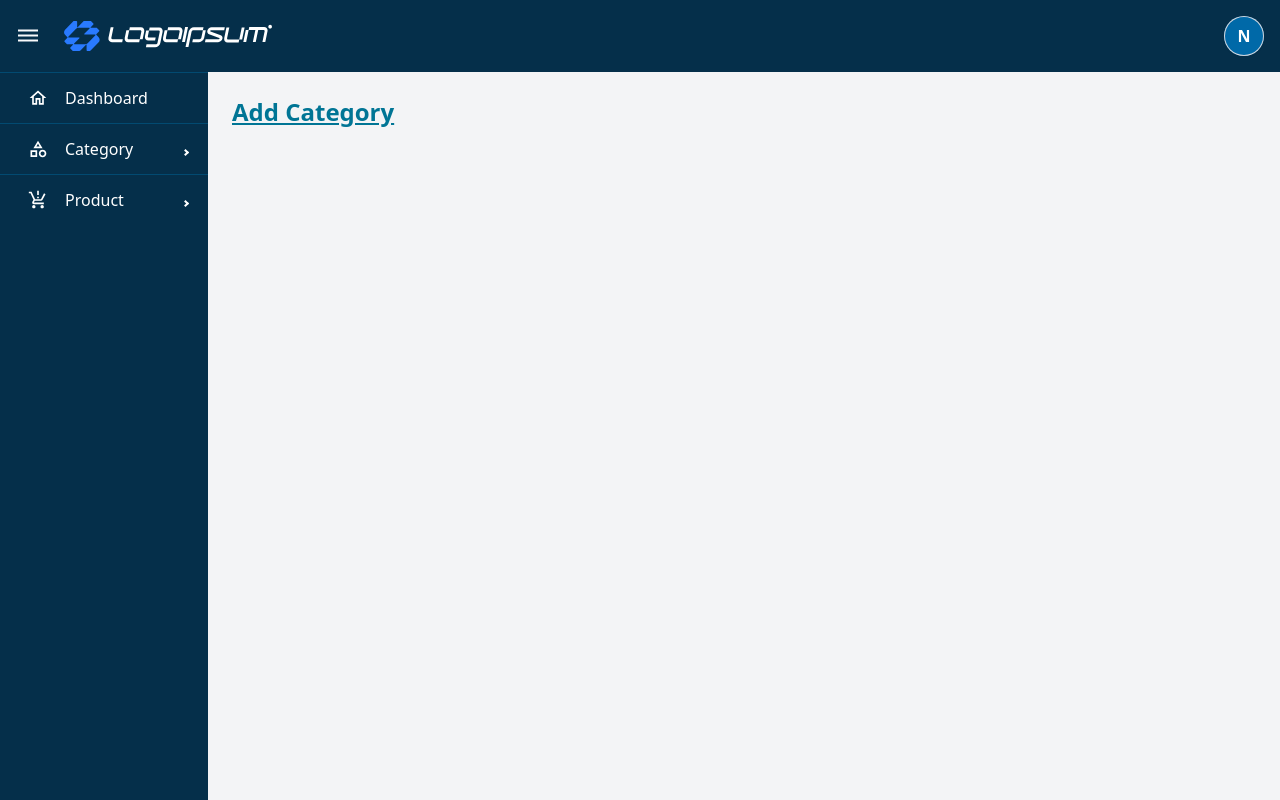
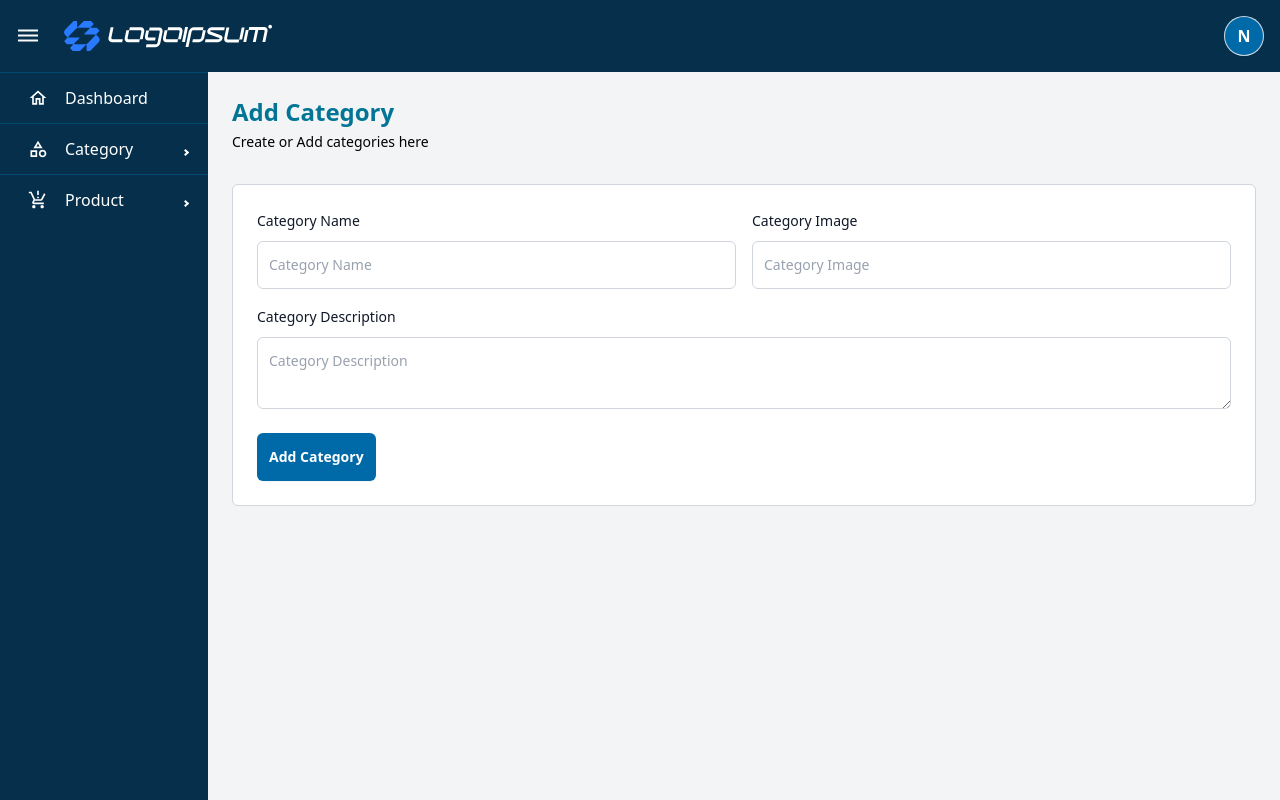
Before and after one commit to navingahlot23-droid/dashboard, a React (Vite) app: page /add-category in a window 1280 px wide. Built offline with nearby package versions, Linux system fonts and the light colour scheme.

Commit message:
form added on add category page

```diff
--- a/src/components/AddCategory.jsx
+++ b/src/components/AddCategory.jsx
@@ -1,7 +1,83 @@
+import { Formik } from "formik";
+import * as Yup from 'yup';
+import axios from "axios";
+import { useNavigate } from "react-router-dom";
 
 function AddCategory() {
-    return(
-        <h1 className="text-2xl font-bold mb-4 text-cyan-700 underline">Add Category</h1>
+    const SignupSchema = Yup.object().shape({
+        categoryName: Yup.string()
+            .required('Enter Category Name'),
+        categoryImage: Yup.string()
+            .required('Enter Category Image URL'),
+        categoryDescription: Yup.string()
+            .required('Enter Category Description')
+    });
+
+    const navigate = useNavigate();
+    return (
+        <>
+            <h1 className="text-2xl font-bold mb-1 text-cyan-700">Add Category</h1>
+            <p className="text-sm">Create or Add categories here</p>
+            <div className="form-wrap mt-8 bg-white p-6 border border-gray-300 rounded-md">
+                <Formik
+                    initialValues={{ 'categoryName': '', 'categoryImage': '', 'categoryDescription': '' }}
+                    validationSchema={SignupSchema}
+                onSubmit={(values, { setSubmitting }) => {
+                    setTimeout(() => {
+                        axios.post("https://6904a8bf6b8dabde4964986c.mockapi.io/dashboard/Category", {
+                            name: values.categoryName,
+                            image: values.categoryImage,
+                            description: values.categoryDescription,
+                        }).
+                        then(response =>  {navigate("/category");}).
+                        catch(err => console.error("Error adding category:", err))
+                    }, 400)
+                }}
+                >
+                    {({
+                        values,
+                        errors,
+                        touched,
+                        handleChange,
+                        handleBlur,
+                        handleSubmit,
+                        isSubmitting
+                    }) => (
+                        <form onSubmit={handleSubmit}>
+                            <div className="grid lg:grid-cols-2 grid-cols-1 gap-4">
+                                <div>
+                                    <label htmlFor="categoryName" className="block text-sm/6 font-medium text-gray-900">Category Name</label>
+                                    <input onChange={handleChange} onBlur={handleBlur} value={values.categoryName} id="categoryName" name="categoryName" type="text" placeholder="Category Name" className="mt-2 block w-full rounded-md bg-white p-3 text-base text-gray-900 outline-1 -outline-offset-1 outline-gray-300 placeholder:text-gray-400 focus:outline-2 focus:-outline-offset-2 focus:outline-sky-600 sm:text-sm/6" />
+                                    <p className="text-sm text-red-600 mb-0"> {errors.categoryName && touched.categoryName && errors.categoryName}</p>
+                                </div>
+                                <div>
+                                    <label htmlFor="categoryImage" className="block text-sm/6 font-medium text-gray-900">Category Image</label>
+                                    <input onChange={handleChange} onBlur={handleBlur} value={values.categoryImage} id="categoryImage" name="categoryImage" type="text" placeholder="Category Image" className="mt-2 block w-full rounded-md bg-white p-3 text-base text-gray-900 outline-1 -outline-offset-1 outline-gray-300 placeholder:text-gray-400 focus:outline-2 focus:-outline-offset-2 focus:outline-sky-600 sm:text-sm/6" />
+                                    <p className="text-sm text-red-600 mb-0"> {errors.categoryImage && touched.categoryImage && errors.categoryImage}</p>
+                                </div>
+                            </div>
+                            <div className="grid grid-cols-1 mt-4">
+                                <div>
+                                    <label htmlFor="categoryDescription" className="block text-sm/6 font-medium text-gray-900">Category Description</label>
+                                    <textarea onChange={handleChange} onBlur={handleBlur} value={values.categoryDescription} id="categoryDescription" name="categoryDescription" type="text" placeholder="Category Description" className="mt-2 block w-full rounded-md bg-white p-3 text-base text-gray-900 outline-1 -outline-offset-1 outline-gray-300 placeholder:text-gray-400 focus:outline-2 focus:-outline-offset-2 focus:outline-sky-600 sm:text-sm/6" />
+                                    <p className="text-sm text-red-600 mb-0"> {errors.categoryDescription && touched.categoryDescription && errors.categoryDescription}</p>
+                                </div>
+                            </div>
+                            <div className="mt-6">
+                                <button
+                                    type="submit"
+                                    disabled={isSubmitting}
+                                    className="cursor-pointer flex justify-center rounded-md bg-sky-700 p-3 text-sm/6 font-semibold text-white shadow-xs hover:bg-sky-950 focus-visible:outline-2 focus-visible:outline-offset-2 focus-visible:outline-sky-600"
+                                >
+                                    Add Category
+                                </button>
+                            </div>
+                        </form>
+                    )}
+                </Formik>
+
+            </div>
+        </>
     )
 }
 
--- a/src/components/Login.jsx
+++ b/src/components/Login.jsx
@@ -66,7 +66,7 @@ export default function Login() {
                                             onChange={handleChange}
                                             onBlur={handleBlur}
                                             value={values.username}
-                                            className="block w-full rounded-md bg-white px-3 py-1.5 text-base text-gray-900 outline-1 -outline-offset-1 outline-gray-300 placeholder:text-gray-400 focus:outline-2 focus:-outline-offset-2 focus:outline-indigo-600 sm:text-sm/6"
+                                            className="block w-full rounded-md bg-white px-3 py-1.5 text-base text-gray-900 outline-1 -outline-offset-1 outline-gray-300 placeholder:text-gray-400 focus:outline-2 focus:-outline-offset-2 focus:outline-sky-600 sm:text-sm/6"
                                         />
                                         <p className="text-sm text-red-800 mb-0"> {errors.username && touched.username && errors.username}</p>
                                     </div>
@@ -86,7 +86,7 @@ export default function Login() {
                                             onChange={handleChange}
                                             onBlur={handleBlur}
                                             value={values.password}
-                                            className="block w-full rounded-md bg-white px-3 py-1.5 text-base text-gray-900 outline-1 -outline-offset-1 outline-gray-300 placeholder:text-gray-400 focus:outline-2 focus:-outline-offset-2 focus:outline-indigo-600 sm:text-sm/6"
+                                            className="block w-full rounded-md bg-white px-3 py-1.5 text-base text-gray-900 outline-1 -outline-offset-1 outline-gray-300 placeholder:text-gray-400 focus:outline-2 focus:-outline-offset-2 focus:outline-sky-600 sm:text-sm/6"
                                         />
                                         <p className="text-sm text-red-800 mb-0">{errors.password && touched.password && errors.password}</p>
                                     </div>
@@ -95,7 +95,7 @@ export default function Login() {
                                     <button
                                         type="submit"
                                         disabled={isSubmitting}
-                                        className="flex w-full justify-center rounded-md bg-sky-700 px-3 py-1.5 text-sm/6 font-semibold text-white shadow-xs hover:bg-sky-950 focus-visible:outline-2 focus-visible:outline-offset-2 focus-visible:outline-indigo-600"
+                                        className="cursor-pointer flex w-full justify-center rounded-md bg-sky-700 px-3 py-1.5 text-sm/6 font-semibold text-white shadow-xs hover:bg-sky-950 focus-visible:outline-2 focus-visible:outline-offset-2 focus-visible:outline-sky-600"
                                     >
                                         Sign in
                                     </button>
```
